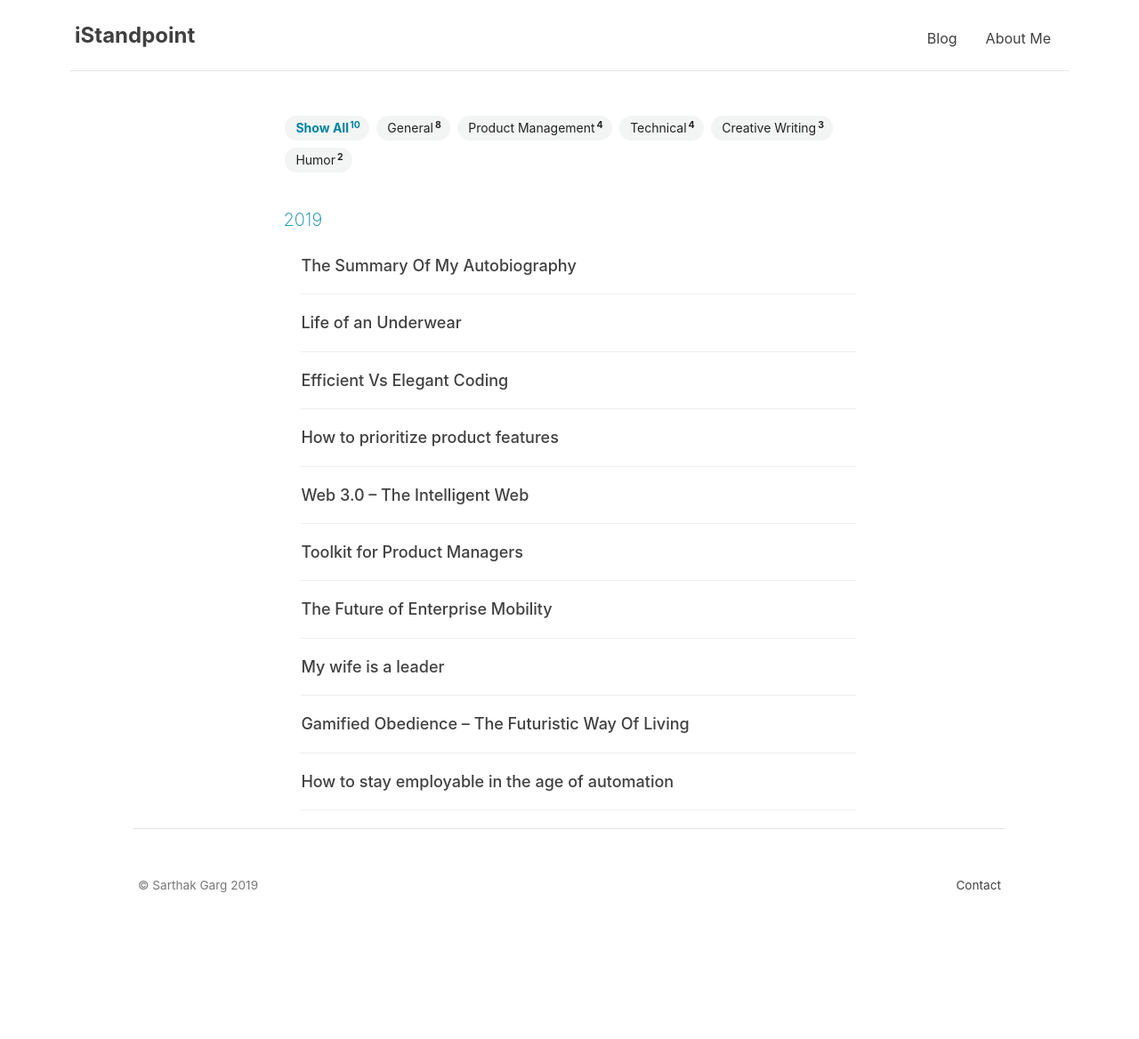
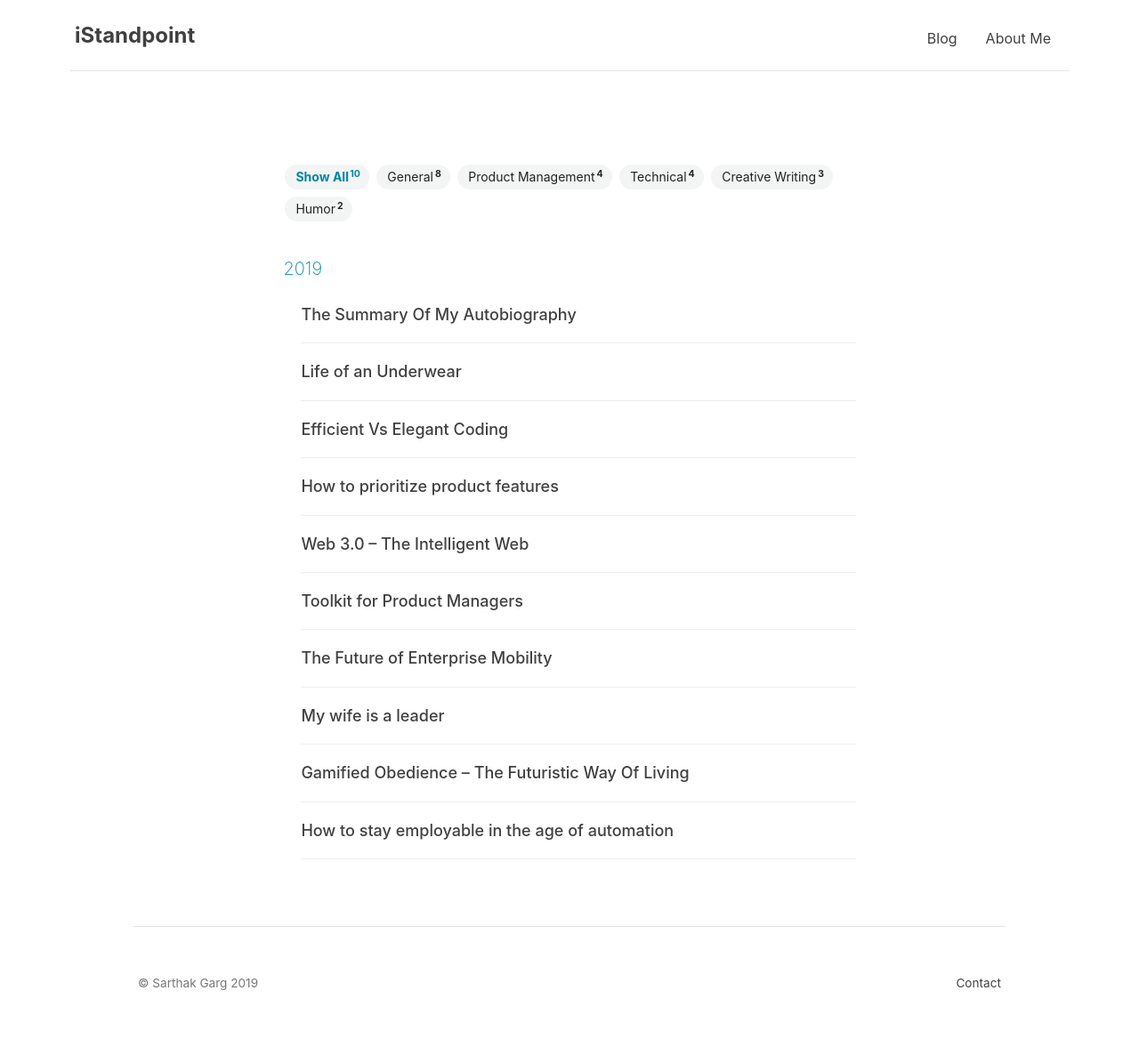
Before and after one commit to gargsaar/singlepage_website_ni, a Jekyll site: the page built from archive.html, in a window 1280 px wide. Shown: the whole page at 89% size. Built offline with Jekyll 4.4.1, drawn with Linux system fonts in a browser that asks for light colours; nearby versions of some CDN libraries; before the commit the page ends 1058 px from its top, so only the background shows below that.

Commit message:
Update archive.html

```diff
--- a/archive.html
+++ b/archive.html
@@ -10,6 +10,7 @@ https://github.com/Huxpro/huxpro.github.io
 <div class="container">
 	<div class="row">
 		<div class="col-lg-8 col-lg-offset-2 col-md-10 col-md-offset-1">
+			<div class="site-heading" id="tag-heading">
 			<!-- Tags (as filter) -->
 			<div id='tag_cloud' class="tags tags-sup js-tags">
 				<a class="tag-button--all" data-encode="">
@@ -69,6 +70,7 @@ https://github.com/Huxpro/huxpro.github.io
 					<hr>
 				</div>
 			{% endfor %}
+			</div>
 		</div>
 	</div>
 </div>
```
